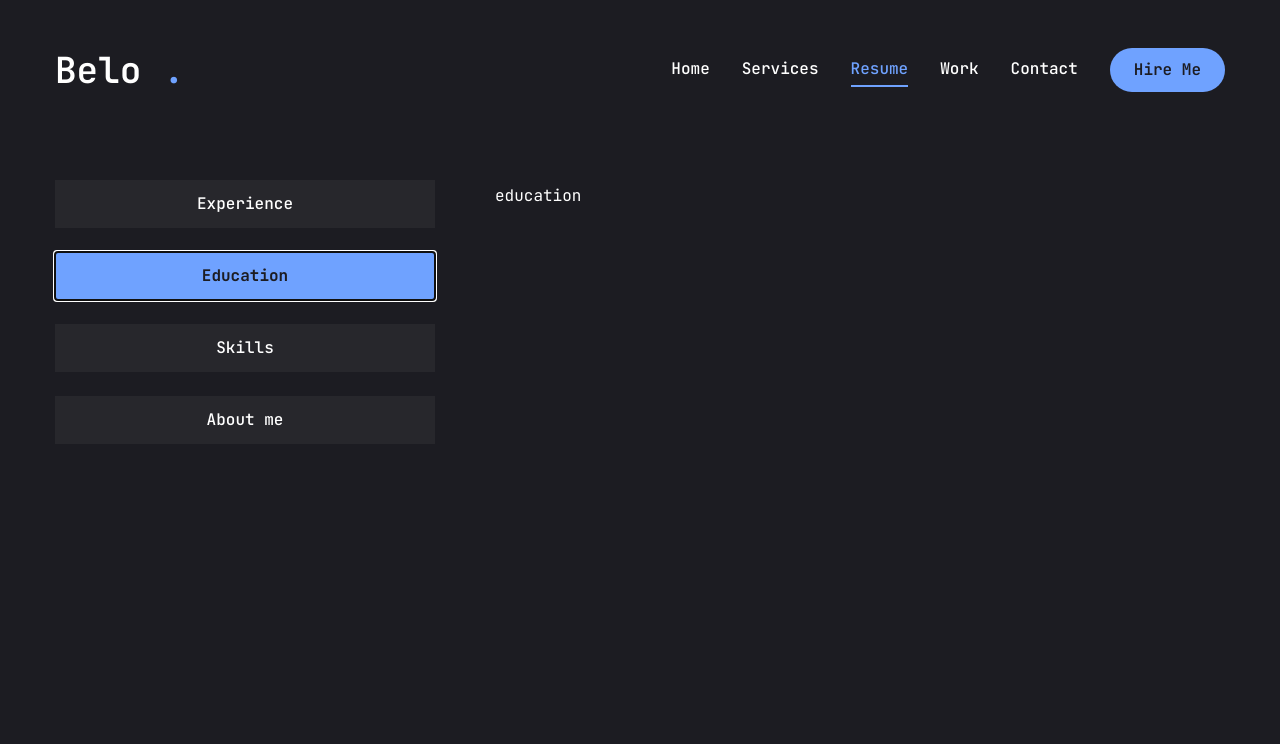
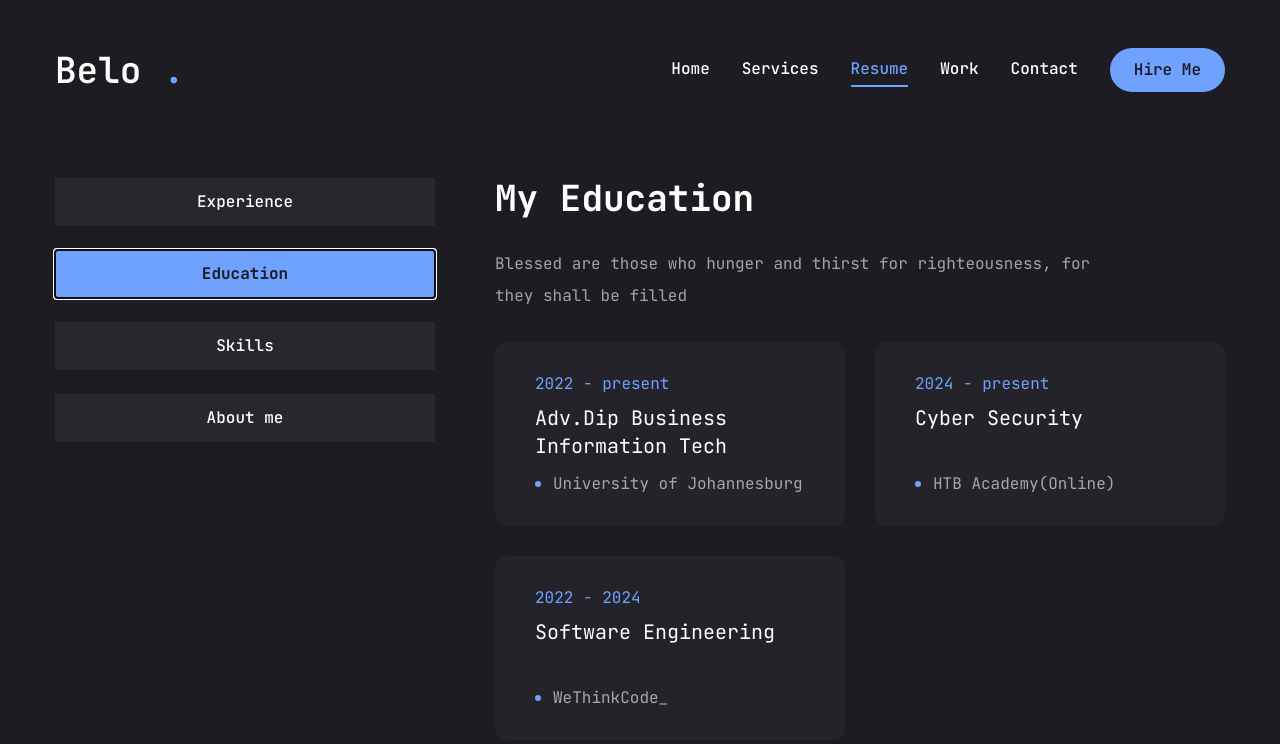
Before and after one commit to AdrianDaDon/portfolio, a Next.js app in the folder belo_portfolio/: page /resume in a window 1280 px wide. Both pictures are taken after a click on the tab "Education". Shown: the top 744 px of the page. Built offline with nearby package versions, Linux system fonts and the light colour scheme.

Commit message:
completed the skills section on the resume screen

```diff
--- a/belo_portfolio/app/resume/data.jsx
+++ b/belo_portfolio/app/resume/data.jsx
@@ -11,7 +11,7 @@
 import { TbBrandCSharp } from "react-icons/tb";
 
 export const about = {
-  title: "About me",
+  title: "About Me",
   description:
     "God gave me the breathe, hunger woke me up. Lets go get this bread",
   info: [
@@ -48,7 +48,7 @@
 
 export const experience = {
   icon: "/assest/resume/badge.svg",
-  title: "My experience",
+  title: "My Experience",
   description: "Not by might, not by power but by the spirit of the living God",
   items: [
     {
@@ -73,30 +73,30 @@
 
 export const education = {
   icon: "/assest/resume/cap.svg",
-  title: "My education",
+  title: "My Education",
   description:
     "Blessed are those who hunger and thirst for righteousness, for they shall be filled",
   items: [
     {
       institution: "University of Johannesburg",
-      degree: "Advanced Diploma in Business Information Technology",
-      duration: "September 2022 - present",
+      degree: "Adv.Dip Business Information Tech",
+      duration: "2022 - present",
     },
     {
-      institution: "Hack The Box Academy(Online)",
+      institution: "HTB Academy(Online)",
       degree: "Cyber Security",
-      duration: "Noverber 2024 - present",
+      duration: "2024 - present",
     },
     {
       institution: "WeThinkCode_",
       degree: "Software Engineering",
-      duration: "September 2022 - August 2024",
+      duration: "2022 - 2024",
     },
   ],
 };
 
 export const skills = {
-  title: "My skills",
+  title: "My Skills",
   description: "I can do all things through Christ who strengthens me",
   shillList: [
     {
--- a/belo_portfolio/app/resume/page.jsx
+++ b/belo_portfolio/app/resume/page.jsx
@@ -79,18 +79,69 @@
 
             {/* EDUCATION */}
             <TabsContent value="education" className="w-full">
-              education
+              <div className="flex flex-col gap-[30px] text-center xl:text-left">
+                <h3 className="text-4xl font-bold">{education.title}</h3>
+                <p className="max-w-[600px] text-white/60 mx-auto xl:mx-0">
+                  {education.description}
+                </p>
+
+                <ScrollArea className="h-[400px]">
+                  <ul className="grid grid-cols-1 lg:grid-cols-2 gap-[30px]">
+                    {education.items.map((item, index) => {
+                      return (
+                        <li
+                          key={index}
+                          className="bg-[#232329] h-[184px] py-6 px-10 rounded-xl flex flex-col justify-center items-center lg:items-start gap-1"
+                        >
+                          <span className="text-accent">{item.duration}</span>
+                          <h3 className="text-xl max-w-[260px] min-h-[60px] text-center lg:text-left">
+                            {item.degree}
+                          </h3>
+                          <div className="flex items-center gap-3">
+                            <span className="w-[6px] h-[6px] rounded-full bg-accent" />
+                            <p className="text-white/60">{item.institution}</p>
+                          </div>
+                        </li>
+                      );
+                    })}
+                  </ul>
+                </ScrollArea>
+              </div>
             </TabsContent>
 
             {/* SKILLS */}
-            <TabsContent value="skills" className="w-full">
-              skills
+            <TabsContent value="skills" className="w-full h-full">
+              <div className="flex flex-col gap-[30px]">
+                <div className="flex flex-col gap-[30px] text-center xl:text-left">
+                  <h3 className="text-4xl font-bold">{skills.title}</h3>
+                  <p className="max-w-[600px] text-white/60 mx-auto xl:mx-0">
+                    {skills.description}
+                  </p>
+                </div>
+
+                <ul className="grid grid-cols-2 sm:grid-cols-3 md:grid-cols-4 xl:gap-[35px] gap-4">
+                  {skills.shillList.map((skill, index) => {
+                    return (
+                      <TooltipProvider key={index} delayDuration={100}>
+                        <Tooltip>
+                          <TooltipTrigger className="w-full h-[150px] bg-[#232329] rounded-xl flex items-center justify-center group">
+                            <div className="text-6xl group-hover:text-accent transition-all duration-300">
+                              {skill.icon}
+                            </div>
+                          </TooltipTrigger>
+                          <TooltipContent>
+                            <p className="capitalize">{skill.name}</p>
+                          </TooltipContent>
+                        </Tooltip>
+                      </TooltipProvider>
+                    );
+                  })}
+                </ul>
+              </div>
             </TabsContent>
 
             {/* ABOUT */}
-            <TabsContent value="about" className="w-full">
-              about
-            </TabsContent>
+            <TabsContent value="about" className="w-full"></TabsContent>
           </div>
         </Tabs>
       </div>
```
